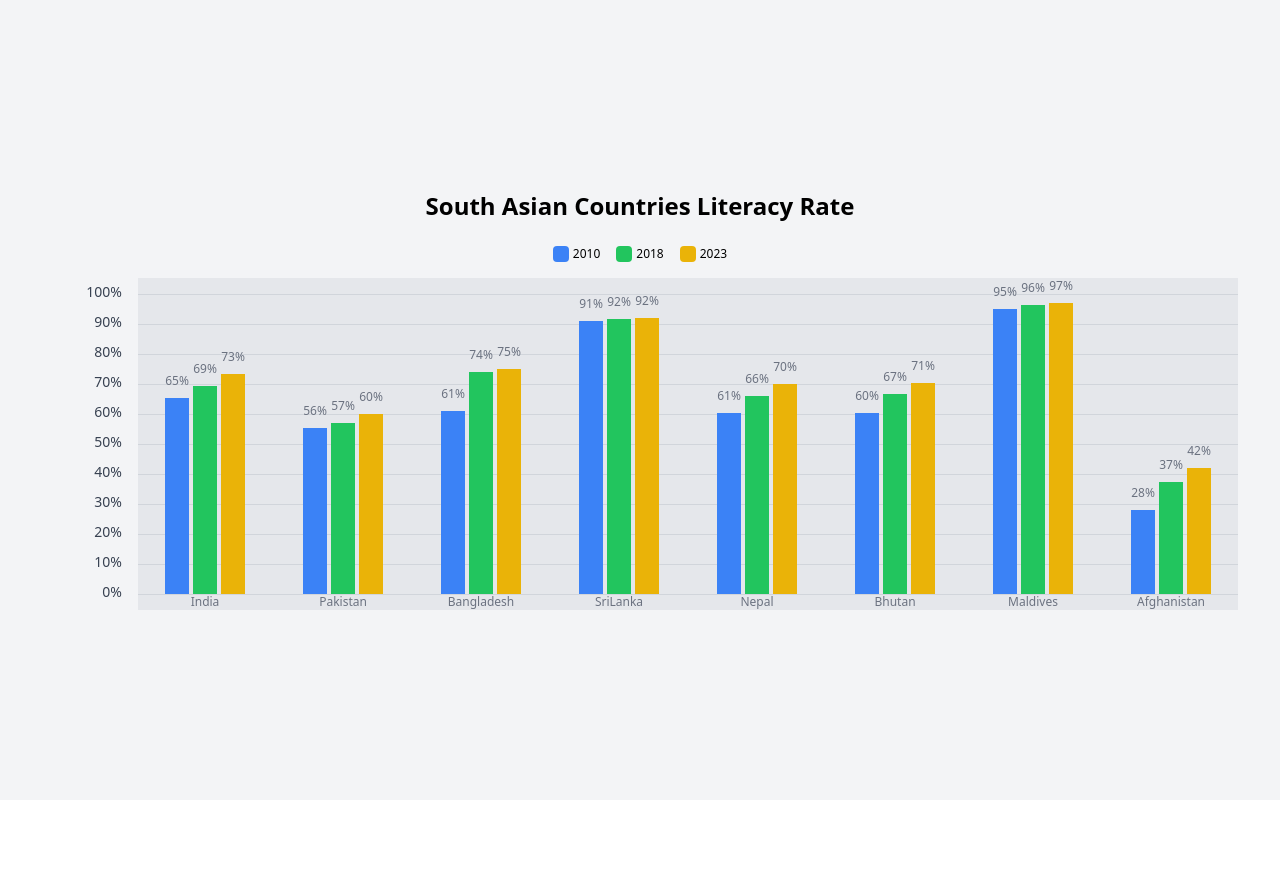
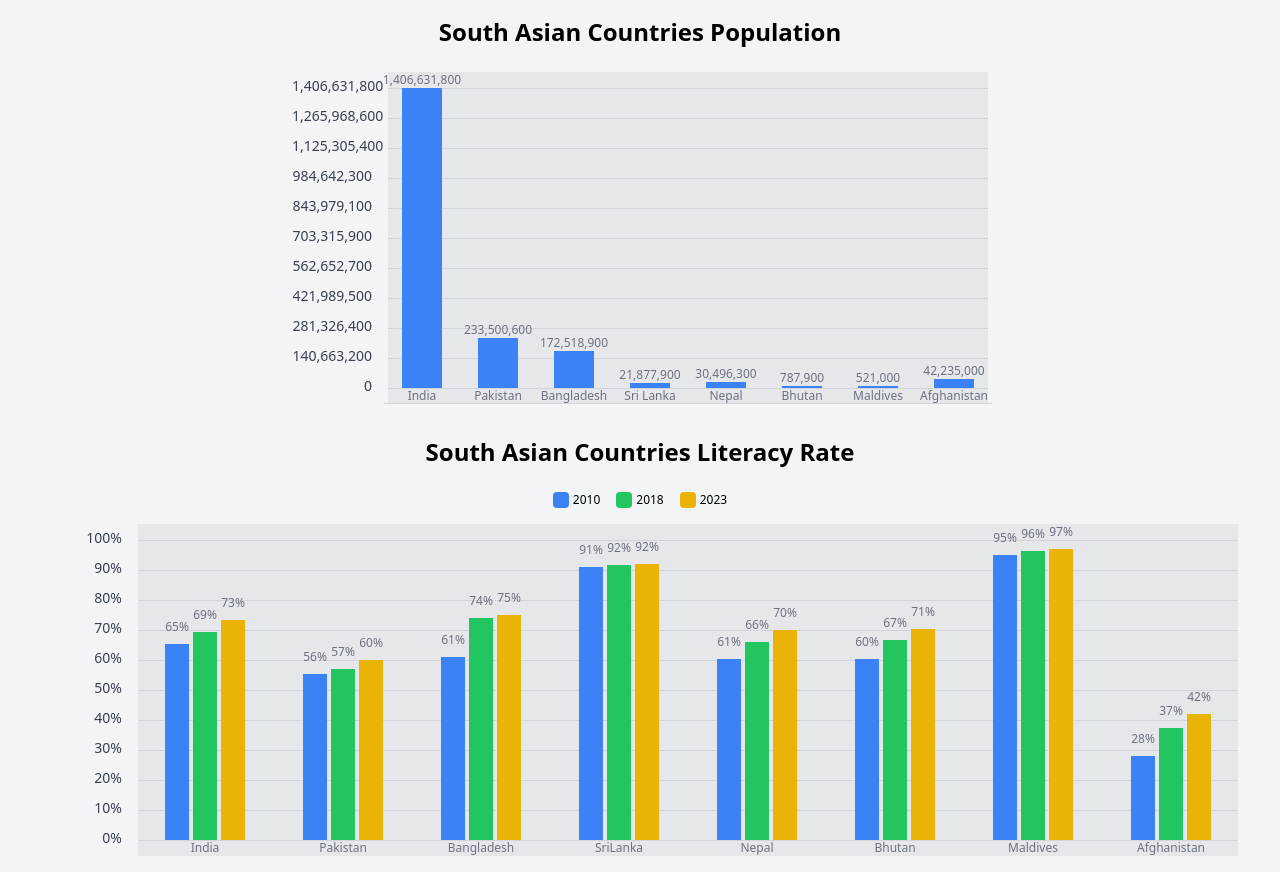
Before and after one commit to puspa955/literacy-chart, a Next.js app: page / in a window 1280 px wide. Before the commit the page ends 800 px from the top, so only its background shows below. Built offline with nearby package versions, Linux system fonts and the light colour scheme.

Commit message:
adding literacy page

```diff
--- /dev/null
+++ b/app/components/BarGraph.js
@@ -0,0 +1,63 @@
+import React from "react";
+
+const populations = [
+  { country: "India", population: 1406631786 },
+  { country: "Pakistan", population: 233500636 },
+  { country: "Bangladesh", population: 172518940 },
+  { country: "Sri Lanka", population: 21877894 },
+  { country: "Nepal", population: 30496279 },
+  { country: "Bhutan", population: 787941 },
+  { country: "Maldives", population: 521021 },
+  { country: "Afghanistan", population: 42235038 },
+];
+
+const BarChart = () => {
+  const maxPopulation = Math.max(...populations.map(p => p.population));
+  const barHeightMultiplier = 300 / maxPopulation;
+  const minBarHeight = 2;
+
+  const formatNumber = (num) => {
+    return Math.round(num / 100) * 100;
+  };
+
+  return (
+    <div className="w-full p-4 flex flex-col items-center justify-center">
+      <h1 className="text-center text-2xl font-bold mb-6">South Asian Countries Population</h1>
+      <div className="flex">
+        {/* Y-Axis */}
+        <div className="flex flex-col justify-between h-[320px] pr-4 relative mt-1">
+          {[...Array(11)].map((_, index) => {
+            const labelValue = Math.round(maxPopulation / 10 * (10 - index));
+            return (
+              <div key={index} className="flex items-center justify-end w-full">
+                <p className="text-sm text-gray-700 text-right w-20">
+                  {formatNumber(labelValue).toLocaleString()} {/* Y-axis labels */}
+                </p>
+                <div className="absolute left-[6rem] w-[600px] h-px bg-gray-300 mt-1"></div>
+              </div>
+            );
+          })}
+        </div>
+
+        {/* Bar Chart */}
+        <div className="flex flex-col items-center bg-gray-200" style={{ width: '600px' }}> {/* Set fixed width for the bar chart */}
+          <div className="flex items-end relative">
+            <div className="absolute left-0 w-full h-px bg-gray-300 bottom-0"></div>
+            {populations.map((data, index) => {
+              const barHeight = Math.max(data.population * barHeightMultiplier, minBarHeight);
+              return (
+                <div key={index} className="flex flex-col items-center w-[60px] mx-2">
+                  <p className="text-xs text-gray-500">{formatNumber(data.population).toLocaleString()}</p>
+                  <div className="bg-blue-500 w-10" style={{ height: `${barHeight}px` }}></div>
+                  <p className="text-xs text-gray-500">{data.country}</p>
+                </div>
+              );
+            })}
+          </div>
+        </div>
+      </div>
+    </div>
+  );
+};
+
+export default BarChart;
--- a/app/components/literacyRates.js
+++ b/app/components/literacyRates.js
@@ -12,15 +12,14 @@ const literacyRates = [
 ];
 
 const yearColors = {
-  2010: "bg-blue-500",   // Color for 2010
-  2018: "bg-green-500",  // Color for 2018
-  2023: "bg-yellow-500",  // Color for 2023
+  2010: "bg-blue-500",
+  2018: "bg-green-500",
+  2023: "bg-yellow-500",
 };
 
 const BarChart = () => {
   const barHeightMultiplier = 3; // Multiplier to control bar height
 
-  // Updated formatNumber function to round to whole numbers
   const formatNumber = (num) => Math.round(num); // Rounding to whole numbers
 
   return (
--- a/app/page.js
+++ b/app/page.js
@@ -1,14 +1,18 @@
 // pages/index.js
 import Head from 'next/head';
-import BarChart from './components/literacyRates';
+import BarGraph from './components/BarGraph';
+import LiteracyRate from './components/literacyRates';
+
 
 export default function Home() {
   return (
-    <div className="min-h-screen flex items-center justify-center bg-gray-100">
+    <div className="min-h-screen flex flex-col items-center justify-center bg-gray-100">
       <Head>
         <title>Literacy Rates</title>
       </Head>
-      <BarChart />
+      <BarGraph />
+      <LiteracyRate />
+
     </div>
   );
 }
```
